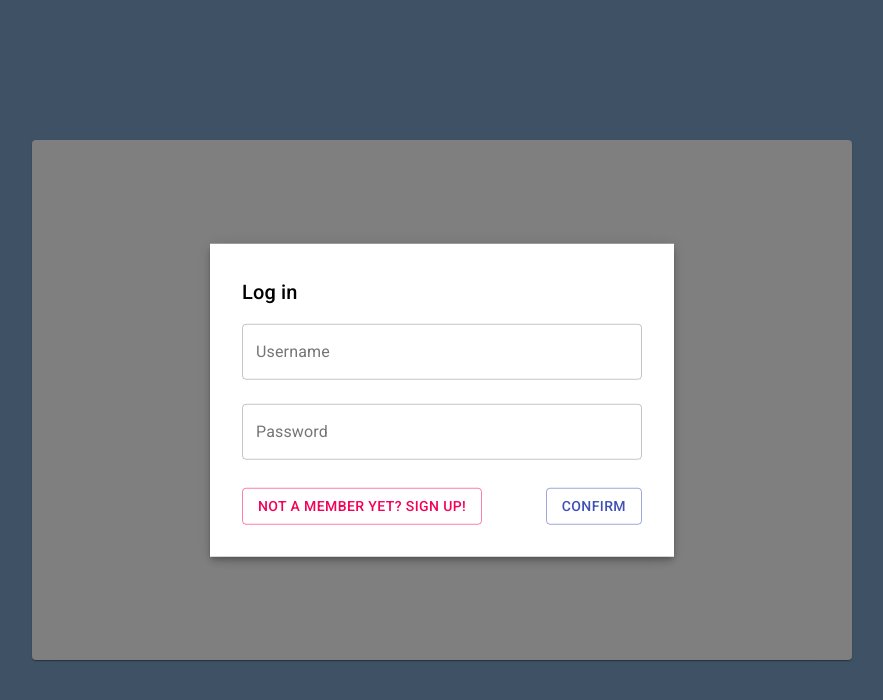
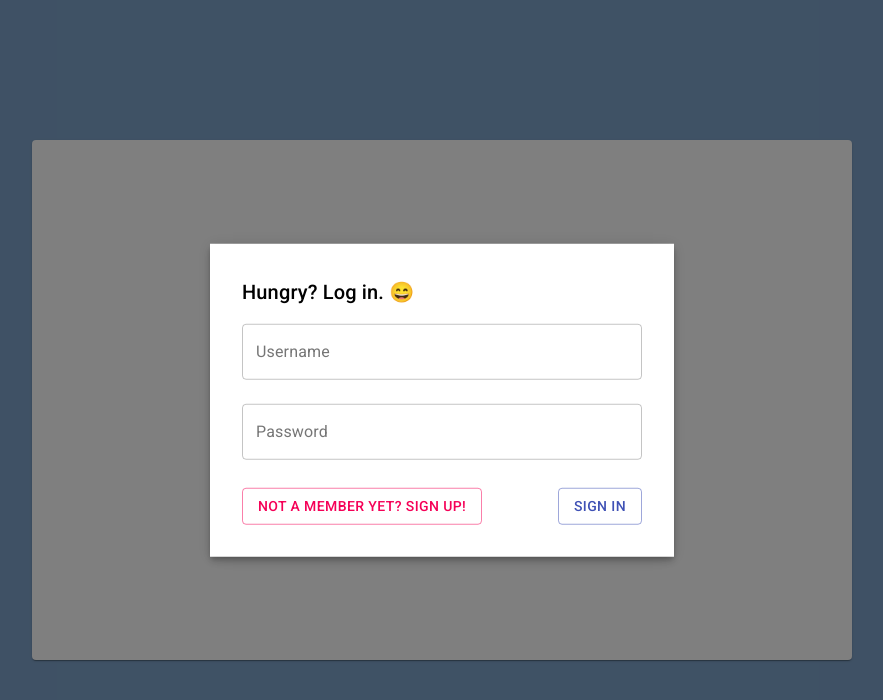
Before and after one commit to jelorivera08/food-delivery-fe, a React (Create React App) app: page / in a window 1280 px wide. Shown: the top 700 px of the page, without its empty margins (198-1081 px from the left). Built offline with nearby package versions, Linux system fonts and the light colour scheme.

Commit message:
fixed sign in bug

```diff
--- a/src/App.js
+++ b/src/App.js
@@ -114,7 +114,7 @@ function App() {
       await axios.post(`${apiDomain}/api/v1/user`, {
         ...credentials,
       });
-
+      setUsername(credentials.username);
       setIsLoggedIn(true);
       setIsSignUp(false);
       setCredentials({
--- a/src/components/LeftContainer/LeftContainer.js
+++ b/src/components/LeftContainer/LeftContainer.js
@@ -40,7 +40,8 @@ export default function LeftContainer({ username, orders, handleDeleteClick }) {
           <CardContent
             style={{
               height: '380px',
-              overflow: 'scroll',
+              overflow: 'auto',
+              scroll: 'h',
             }}
           >
             <Typography>{`You have ordered the following.`}</Typography>
--- a/src/components/RightContainer/RightContainer.js
+++ b/src/components/RightContainer/RightContainer.js
@@ -30,7 +30,7 @@ export default function RightContainer({ menu, handleAddClick }) {
           <CardContent
             style={{
               height: '380px',
-              overflow: 'scroll',
+              overflow: 'auto',
             }}
           >
             <Typography>{`Here is the menu for today. 🍔`}</Typography>
--- a/src/components/modal/LoginModal.js
+++ b/src/components/modal/LoginModal.js
@@ -48,7 +48,7 @@ export default function LoginModal({
       >
         <div style={modalStyle} className={classes.paper}>
           <Typography variant="h6" id="modal-title">
-            Log in
+            Hungry? Log in. 😄
           </Typography>
           <div>
             <TextField
@@ -98,7 +98,7 @@ export default function LoginModal({
               variant="outlined"
               color="primary"
             >
-              Confirm
+              Sign in
             </Button>
           </div>
         </div>
--- a/src/components/modal/SignUpModal.js
+++ b/src/components/modal/SignUpModal.js
@@ -48,7 +48,7 @@ export default function SignUpModal({
       >
         <div style={modalStyle} className={classes.paper}>
           <Typography variant="h6" id="modal-title">
-            Sign up
+            Signing up is easy and free. 😋
           </Typography>
           <div>
             <TextField
```
